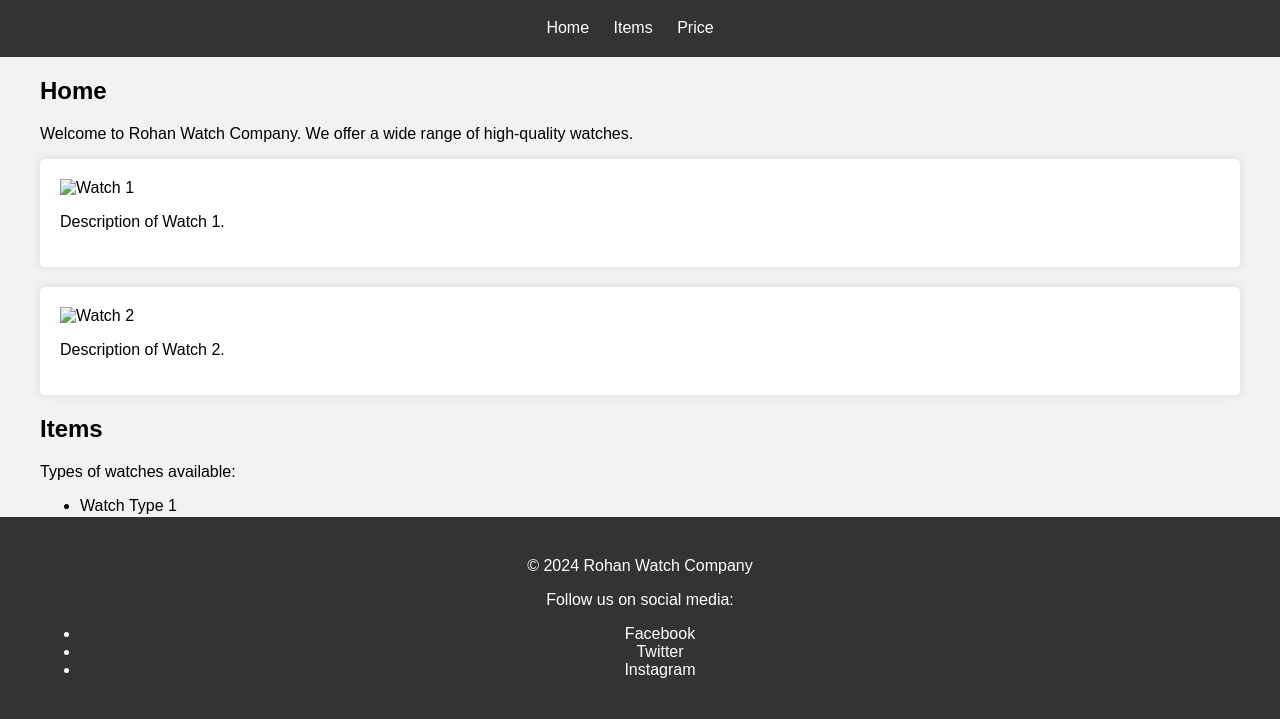
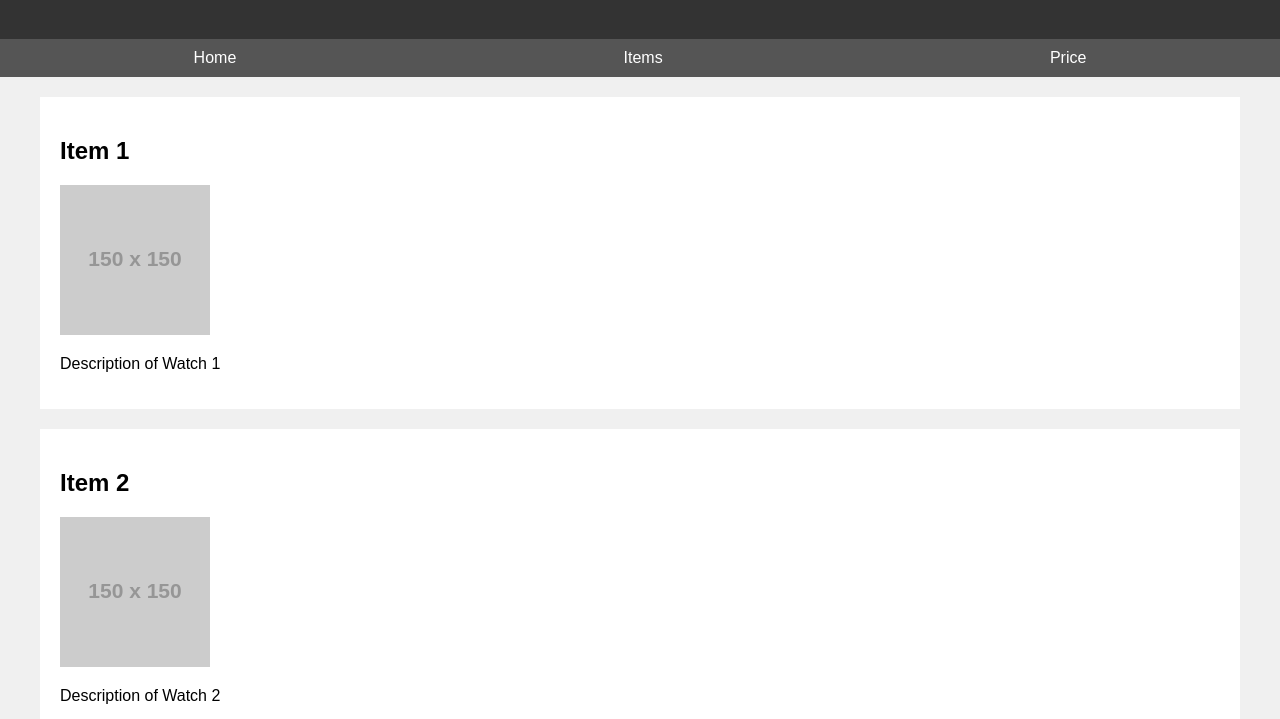
Before and after one commit to RohanVarmaBandari/chatgpt_creation, a plain HTML site: page index.html in a window 1280 px wide. Shown: the part 81-800 px from the top of the page. Drawn offline with Linux system fonts and the light colour scheme; placeholder pictures from the web are drawn by us.

Commit message:
Update index.html

```diff
--- a/index.html
+++ b/index.html
@@ -5,28 +5,31 @@
 <meta name="viewport" content="width=device-width, initial-scale=1.0">
 <title>Rohan Watch Company</title>
 <style>
+/* CSS */
 body {
     font-family: Arial, sans-serif;
     margin: 0;
     padding: 0;
-      background-color: #f2f2f2;
+    background-color: #f0f0f0;
 }
 
-    header {
+.header {
     background-color: #333;
     color: #fff;
     padding: 20px;
     text-align: center;
 }
 
-    nav {
-      display: inline-block;
+.navbar {
+    display: flex;
+    justify-content: space-around;
+    background-color: #555;
+    padding: 10px 0;
 }
 
-    nav a {
+.navbar a {
     color: #fff;
     text-decoration: none;
-      margin-right: 20px;
 }
 
 .container {
@@ -35,83 +38,60 @@
     padding: 0 20px;
 }
 
-    .watch-item {
+.item {
     background-color: #fff;
-      border-radius: 5px;
-      box-shadow: 0 0 10px rgba(0, 0, 0, 0.1);
     padding: 20px;
     margin-bottom: 20px;
 }
 
-    footer {
+.footer {
     background-color: #333;
     color: #fff;
     text-align: center;
-      padding: 20px 0;
-      position: fixed;
-      bottom: 0;
-      width: 100%;
+    padding: 10px 0;
+}
+
+/* JavaScript */
+function toggleMenu() {
+    var menu = document.getElementById("navbar");
+    menu.classList.toggle("show");
 }
 </style>
 </head>
 <body>
-  <header>
+
+<header class="header">
     <h1>Rohan Watch Company</h1>
-    <nav>
-      <a href="#home">Home</a>
-      <a href="#items">Items</a>
-      <a href="#price">Price</a>
-    </nav>
 </header>
 
+<nav class="navbar">
+    <a href="#">Home</a>
+    <a href="#">Items</a>
+    <a href="#">Price</a>
+</nav>
+
 <div class="container">
-    <section id="home">
-      <h2>Home</h2>
-      <p>Welcome to Rohan Watch Company. We offer a wide range of high-quality watches.</p>
-      <div class="watch-item">
-        <img src="watch1.jpg" alt="Watch 1">
-        <p>Description of Watch 1.</p>
+    <div class="item">
+        <h2>Item 1</h2>
+        <img src="https://via.placeholder.com/150" alt="Watch 1">
+        <p>Description of Watch 1</p>
     </div>
-      <div class="watch-item">
-        <img src="watch2.jpg" alt="Watch 2">
-        <p>Description of Watch 2.</p>
+    <div class="item">
+        <h2>Item 2</h2>
+        <img src="https://via.placeholder.com/150" alt="Watch 2">
+        <p>Description of Watch 2</p>
     </div>
-    </section>
-
-    <section id="items">
-      <h2>Items</h2>
-      <p>Types of watches available:</p>
-      <ul>
-        <li>Watch Type 1</li>
-        <li>Watch Type 2</li>
-        <li>Watch Type 3</li>
-        <!-- Add more types if needed -->
-      </ul>
-    </section>
-
-    <section id="price">
-      <h2>Price</h2>
-      <p>Price for each watch:</p>
-      <ul>
-        <li>Watch Type 1 - $100</li>
-        <li>Watch Type 2 - $150</li>
-        <li>Watch Type 3 - $200</li>
-        <!-- Add more prices if needed -->
-      </ul>
-    </section>
+    <div class="item">
+        <h2>Item 3</h2>
+        <img src="https://via.placeholder.com/150" alt="Watch 3">
+        <p>Description of Watch 3</p>
+    </div>
 </div>
 
-  <footer>
-    <div class="container">
-      <p>&copy; 2024 Rohan Watch Company</p>
-      <p>Follow us on social media:</p>
-      <ul>
-        <li>Facebook</li>
-        <li>Twitter</li>
-        <li>Instagram</li>
-        <!-- Add more social media platforms if needed -->
-      </ul>
-    </div>
+<footer class="footer">
+    <p>&copy; 2024 Rohan Watch Company. All Rights Reserved.</p>
+    <p>Follow us on <a href="#">Facebook</a>, <a href="#">Twitter</a>, and <a href="#">Instagram</a>.</p>
 </footer>
+
 </body>
 </html>
```
Lines whose indentation alone changed are shown as unchanged.
